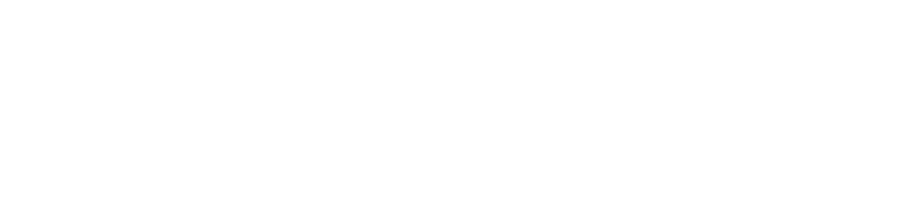
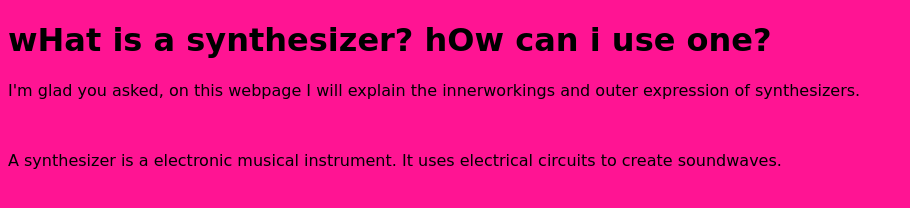
Before and after one commit to idajune1/1-P-Unit-1-Project, a plain HTML site: page index.html in a window 1280 px wide. Shown: the whole page, without its empty margins (0-910 px from the left). Drawn offline with Linux system fonts and the light colour scheme.

Commit message:
this is going well!

```diff
--- a/index.html
+++ b/index.html
@@ -18,10 +18,18 @@
 <html>
     <head>
         <meta charset="utf-8">
-        <title>Unit 1 Project</title>
+        <title>SYNTHESIZERS!!!</title>
     </head>
-    <body>
+    <body style="background-color: deeppink;font-family: cursive;"
 
-
+<br>
+<h1>wHat is a synthesizer? hOw can i use one?</h1>
+        <P>I'm glad you asked, on this webpage I will explain
+            the innerworkings and outer expression of synthesizers.
+        </P>
+        <br>
+        <p>A synthesizer is a electronic musical instrument. It uses electrical circuits to
+            create soundwaves.
+        </p>
     </body>
 </html>
```
